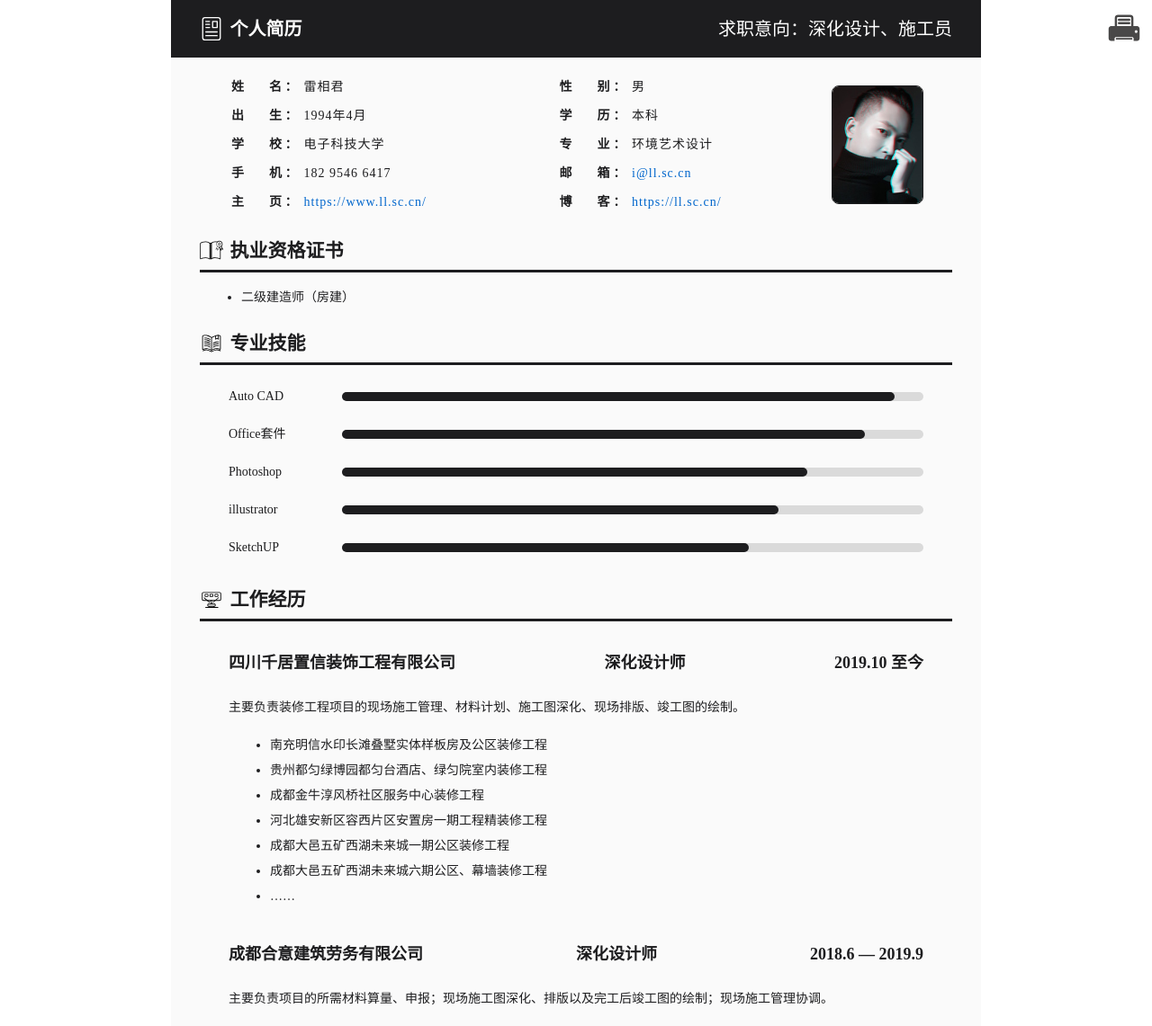
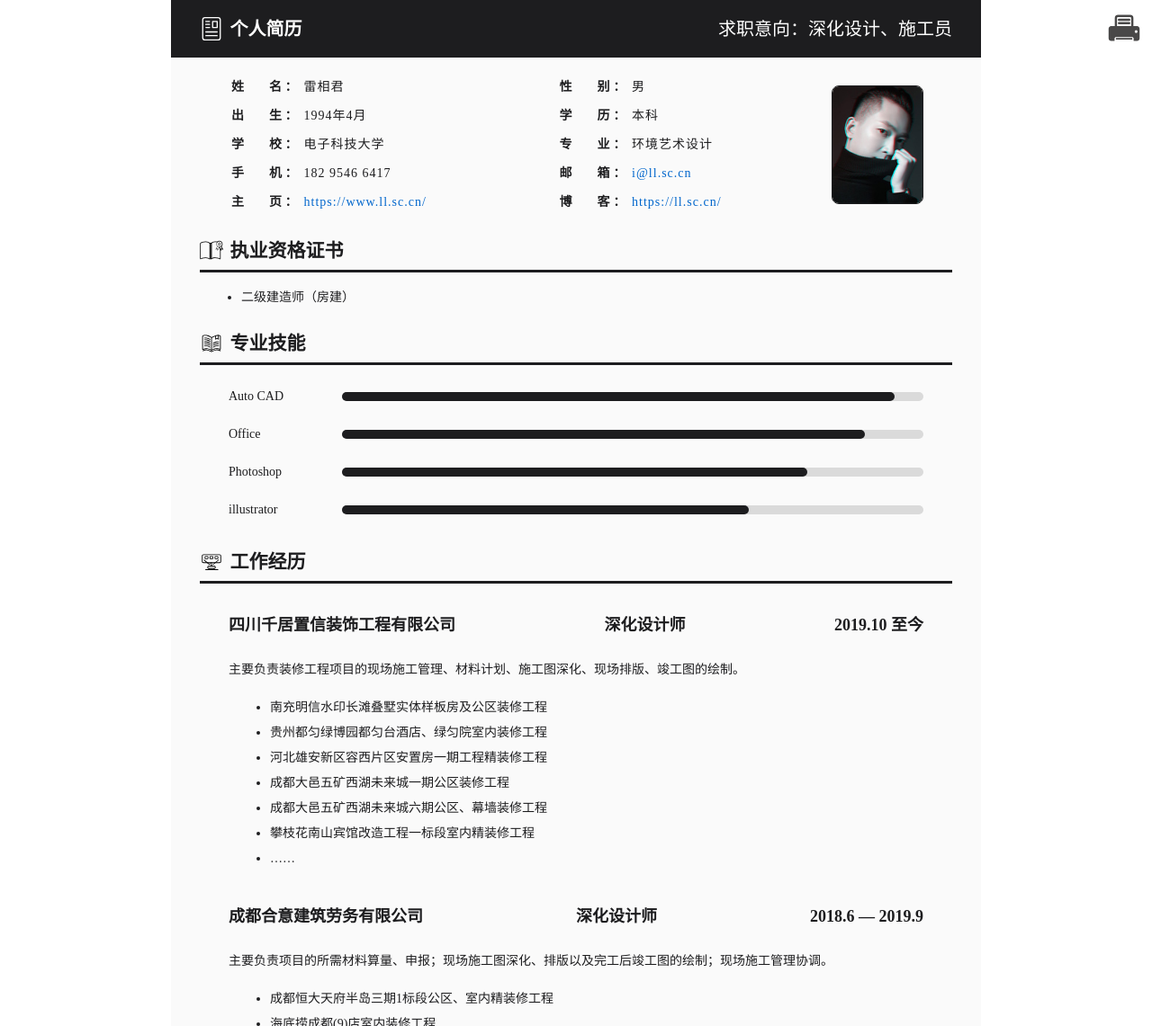
Before and after one commit to cajunlei/resume, a plain HTML site: page index.html in a window 1280 px wide. Shown: the top 1141 px of the page at 90% size. Drawn offline with Linux system fonts and the light colour scheme.

Commit message:
技能更新；

```diff
--- a/index.html
+++ b/index.html
@@ -89,7 +89,7 @@
               </div>
             </li>
             <li>
-              <p>Office套件</p>
+              <p>Office</p>
               <div class="progress">
                 <div class="progress-bar" style="width: 90%;"></div>
               </div>
@@ -102,12 +102,6 @@
             </li>
             <li>
               <p>illustrator</p>
-              <div class="progress">
-                <div class="progress-bar" style="width: 75%;"></div>
-              </div>
-            </li>
-            <li>
-              <p>SketchUP</p>
               <div class="progress">
                 <div class="progress-bar" style="width: 70%;"></div>
               </div>
@@ -129,10 +123,10 @@
             <ul>
               <li>南充明信水印长滩叠墅实体样板房及公区装修工程</li>
               <li>贵州都匀绿博园都匀台酒店、绿匀院室内装修工程</li>
-              <li>成都金牛淳风桥社区服务中心装修工程</li>
               <li>河北雄安新区容西片区安置房一期工程精装修工程</li>
               <li>成都大邑五矿西湖未来城一期公区装修工程</li>
               <li>成都大邑五矿西湖未来城六期公区、幕墙装修工程</li>
+              <li>攀枝花南山宾馆改造工程一标段室内精装修工程</li>
               <li>……</li>
             </ul>
           </div>
```
